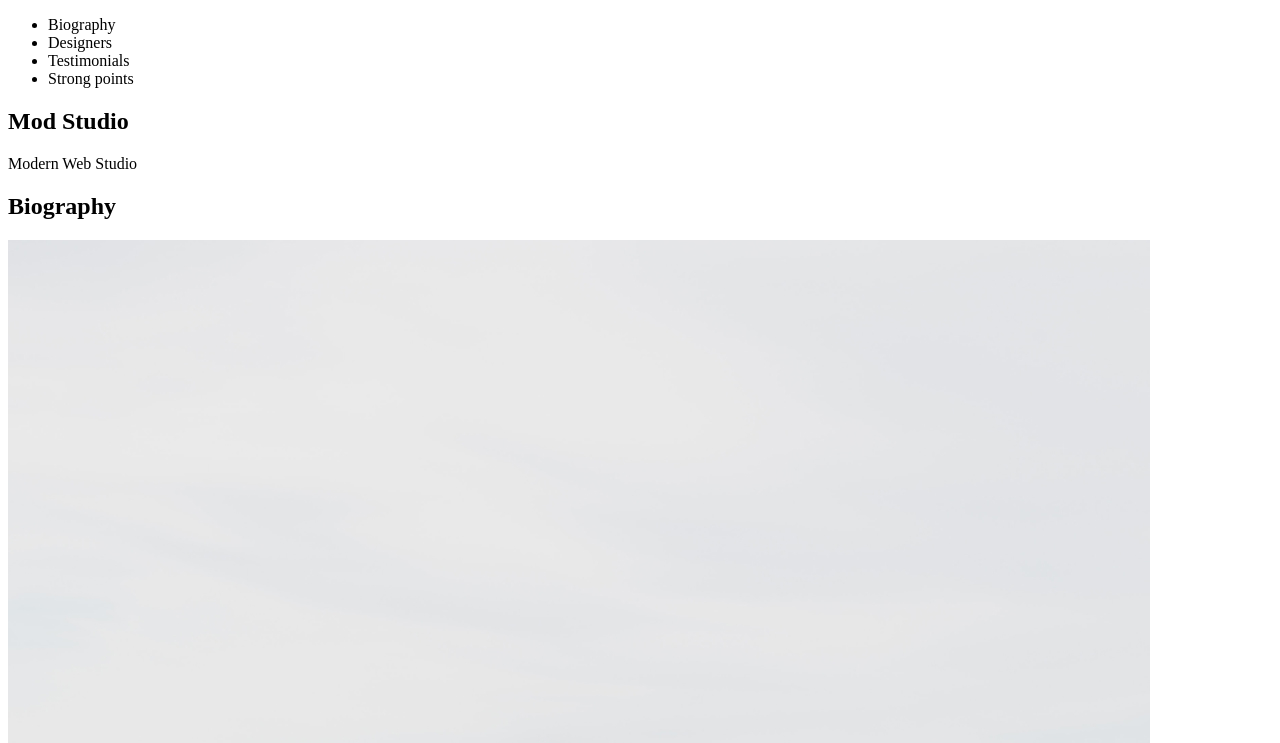
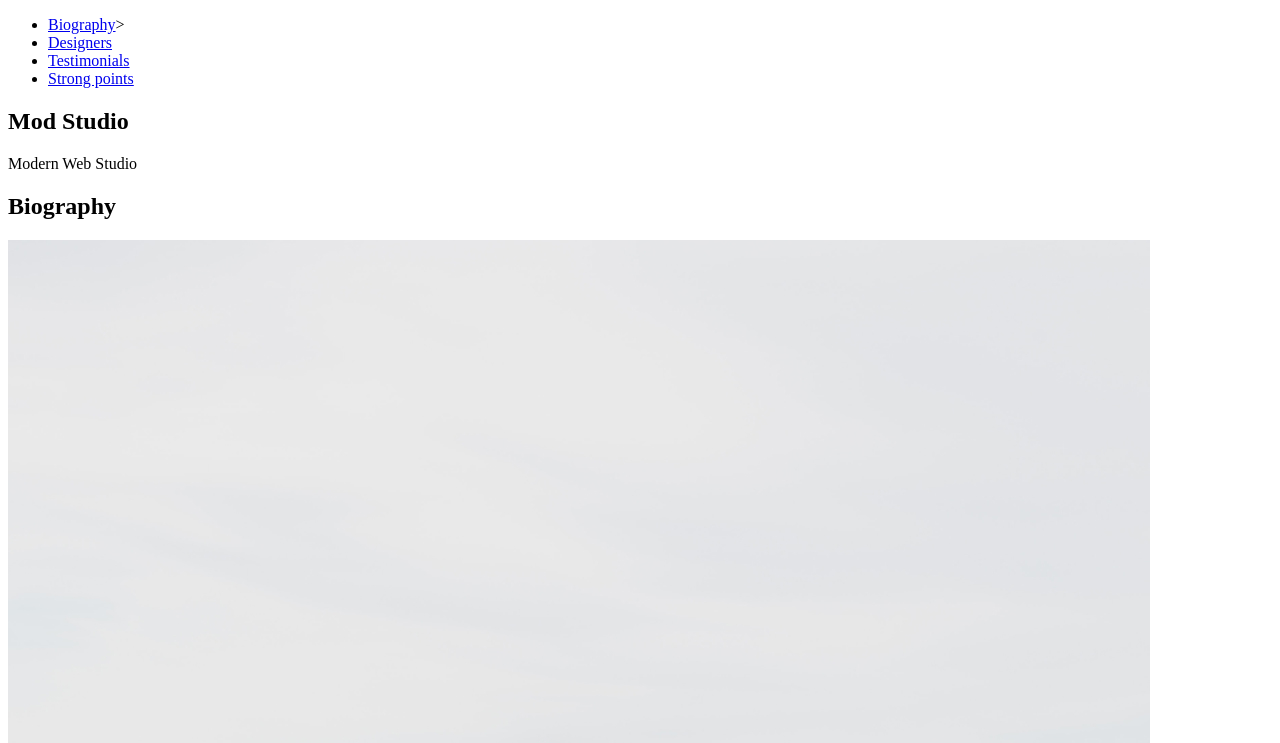
Before and after one commit to DenisAnisimovets/otus-css-anisimovets, a plain HTML site: page index.html in a window 1280 px wide. Shown: the top 743 px of the page. Drawn offline with Linux system fonts and the light colour scheme.

Commit message:
fix bugs

```diff
--- a/index.html
+++ b/index.html
@@ -10,10 +10,10 @@
     <header>
       <nav>
         <ul>
-          <li>Biography</li>
-          <li>Designers</li>
-          <li>Testimonials</li>
-          <li>Strong points</li>
+          <li><a href="#biography">Biography</a>></li>
+          <li><a href="#designers">Designers</a></li>
+          <li><a href="#testimonials">Testimonials</a></li>
+          <li><a href="#strong points">Strong points</a></li>
         </ul>
       </nav>
     </header>
@@ -24,7 +24,7 @@
         <p>Modern Web Studio</p>
       </section>
       <!-- биография -->
-      <section>
+      <section id="biography">
         <h2>Biography</h2>
         <img src="img/katya.jpg" alt="Katya Mills Art Director">
         <p>Katya Mills</p>
@@ -37,7 +37,7 @@
           the more successful it is.”</blockquote>
       </section>
       <!-- Дизайнеры -->
-      <section>
+      <section id="designers">
         <h2>Designers</h2>
         <div>
           <img src="img/jess-wonder.jpg" alt="Jess Wonder Photo">
@@ -68,7 +68,7 @@
         </div>
       </section>
       <!-- Отзывы -->
-      <section>
+      <section id="testimonials">
         <h2>Testimonials</h2>
         <div>
           <div>
@@ -98,7 +98,7 @@
         </div>
       </section>
       <!-- Сильные стороны, очень сильные-->
-      <section>
+      <section id="strong points">
         <h2>Strong points</h2>
         <img src="img/room.jpg" alt="Room Design">
         <img src="img/chair.jpg" alt="Chair and room Design">
```
